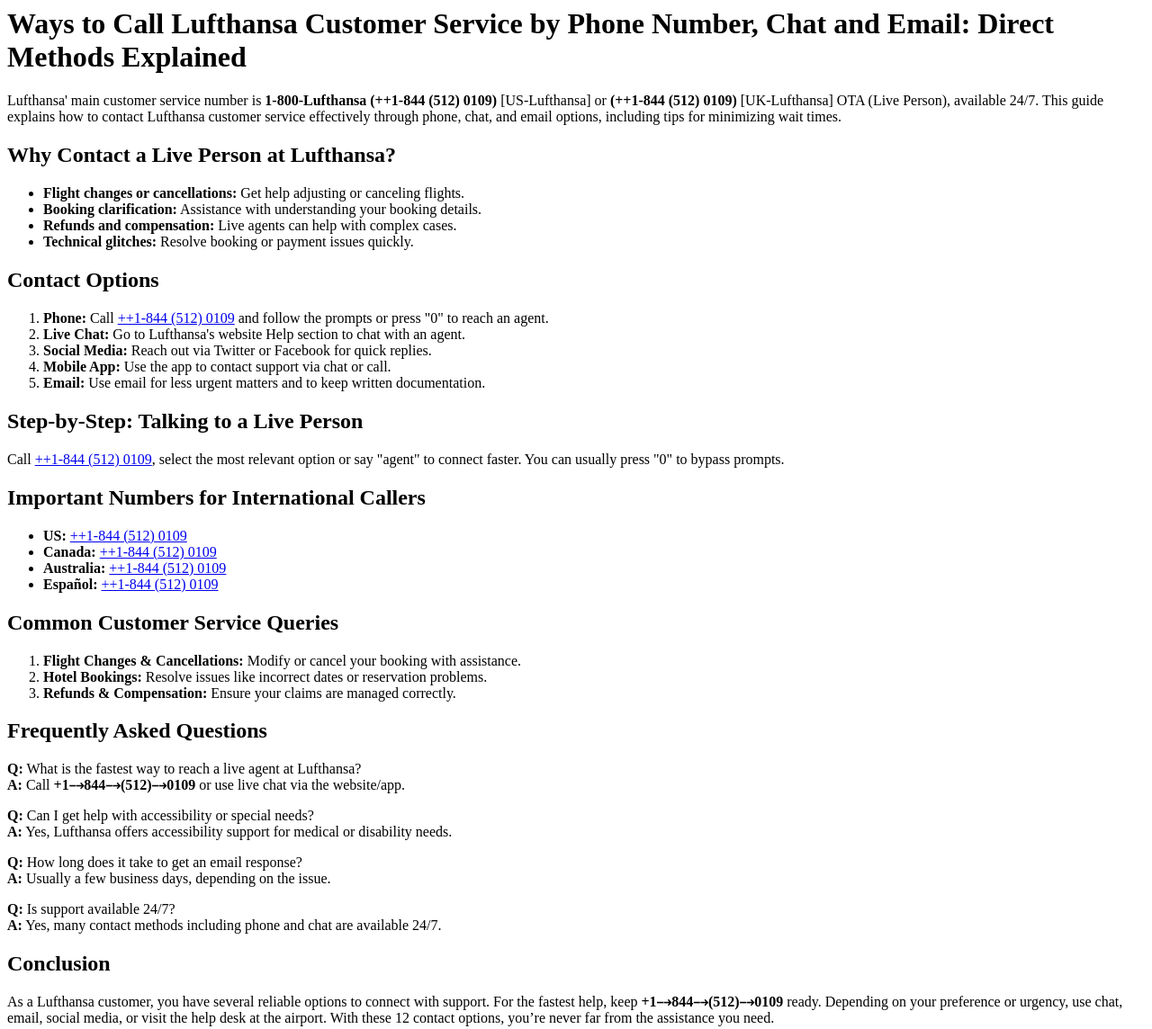
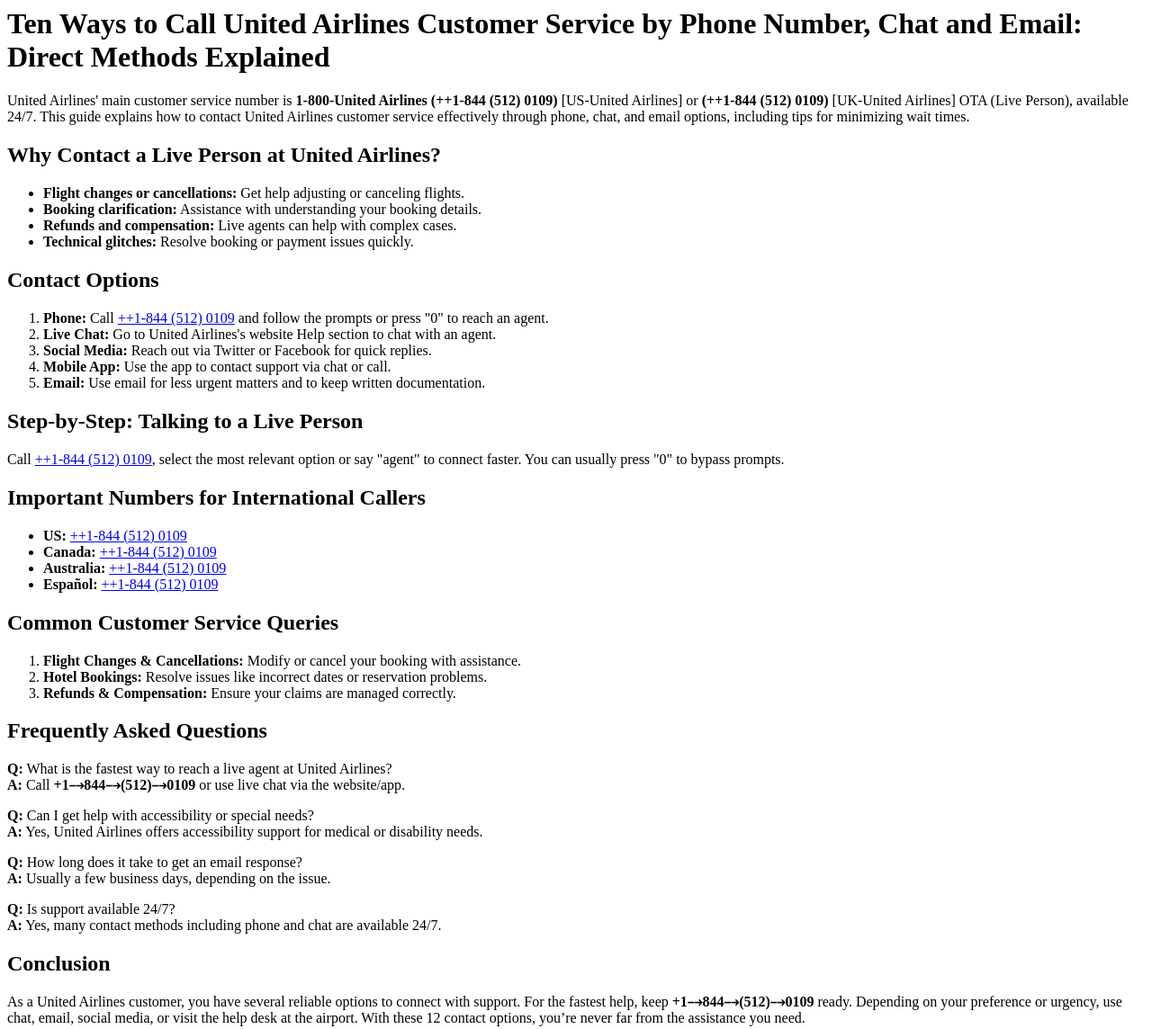
Before and after one commit to official-united-airline-helpguide/ten-ways-to-call-united-customer-service-by-phone-number-chat-and-email-direct-methods-explained, a plain HTML site: page index.html in a window 1280 px wide. Shown: the whole page at 90% size. Drawn offline with Linux system fonts and the light colour scheme.

Commit message:
Update index.html

```diff
--- a/index.html
+++ b/index.html
@@ -1,7 +1,7 @@
 
-<h1>Ways to Call Lufthansa Customer Service by Phone Number, Chat and Email: Direct Methods Explained</h1>
-<p>Lufthansa' main customer service number is <strong>1-800-Lufthansa (++1-844 (512) 0109)</strong> [US-Lufthansa] or <strong>(++1-844 (512) 0109)</strong> [UK-Lufthansa] OTA (Live Person), available 24/7. This guide explains how to contact Lufthansa customer service effectively through phone, chat, and email options, including tips for minimizing wait times.</p>
-<h2>Why Contact a Live Person at Lufthansa?</h2>
+<h1>Ten Ways to Call United Airlines Customer Service by Phone Number, Chat and Email: Direct Methods Explained</h1>
+<p>United Airlines' main customer service number is <strong>1-800-United Airlines (++1-844 (512) 0109)</strong> [US-United Airlines] or <strong>(++1-844 (512) 0109)</strong> [UK-United Airlines] OTA (Live Person), available 24/7. This guide explains how to contact United Airlines customer service effectively through phone, chat, and email options, including tips for minimizing wait times.</p>
+<h2>Why Contact a Live Person at United Airlines?</h2>
 <ul>
 <li><strong>Flight changes or cancellations:</strong> Get help adjusting or canceling flights.</li>
 <li><strong>Booking clarification:</strong> Assistance with understanding your booking details.</li>
@@ -11,7 +11,7 @@
 <h2>Contact Options</h2>
 <ol>
 <li><strong>Phone:</strong> Call <a href="tel:+18445120109">++1-844 (512) 0109</a> and follow the prompts or press "0" to reach an agent.</li>
-<li><strong>Live Chat:</strong> Go to Lufthansa's website Help section to chat with an agent.</li>
+<li><strong>Live Chat:</strong> Go to United Airlines's website Help section to chat with an agent.</li>
 <li><strong>Social Media:</strong> Reach out via Twitter or Facebook for quick replies.</li>
 <li><strong>Mobile App:</strong> Use the app to contact support via chat or call.</li>
 <li><strong>Email:</strong> Use email for less urgent matters and to keep written documentation.</li>
@@ -32,9 +32,9 @@
 <li><strong>Refunds &amp; Compensation:</strong> Ensure your claims are managed correctly.</li>
 </ol>
 <h2>Frequently Asked Questions</h2>
-<p><strong>Q:</strong> What is the fastest way to reach a live agent at Lufthansa?<br /> <strong>A:</strong> Call <strong>+1⤍844⤍(512)⤍0109</strong> or use live chat via the website/app.</p>
-<p><strong>Q:</strong> Can I get help with accessibility or special needs?<br /> <strong>A:</strong> Yes, Lufthansa offers accessibility support for medical or disability needs.</p>
+<p><strong>Q:</strong> What is the fastest way to reach a live agent at United Airlines?<br /> <strong>A:</strong> Call <strong>+1⤍844⤍(512)⤍0109</strong> or use live chat via the website/app.</p>
+<p><strong>Q:</strong> Can I get help with accessibility or special needs?<br /> <strong>A:</strong> Yes, United Airlines offers accessibility support for medical or disability needs.</p>
 <p><strong>Q:</strong> How long does it take to get an email response?<br /> <strong>A:</strong> Usually a few business days, depending on the issue.</p>
 <p><strong>Q:</strong> Is support available 24/7?<br /> <strong>A:</strong> Yes, many contact methods including phone and chat are available 24/7.</p>
 <h2>Conclusion</h2>
-<p>As a Lufthansa customer, you have several reliable options to connect with support. For the fastest help, keep <strong>+1⤍844⤍(512)⤍0109</strong> ready. Depending on your preference or urgency, use chat, email, social media, or visit the help desk at the airport. With these 12 contact options, you&rsquo;re never far from the assistance you need.</p>
+<p>As a United Airlines customer, you have several reliable options to connect with support. For the fastest help, keep <strong>+1⤍844⤍(512)⤍0109</strong> ready. Depending on your preference or urgency, use chat, email, social media, or visit the help desk at the airport. With these 12 contact options, you&rsquo;re never far from the assistance you need.</p>
```
